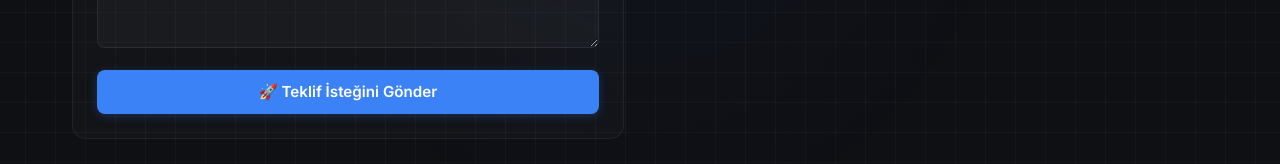
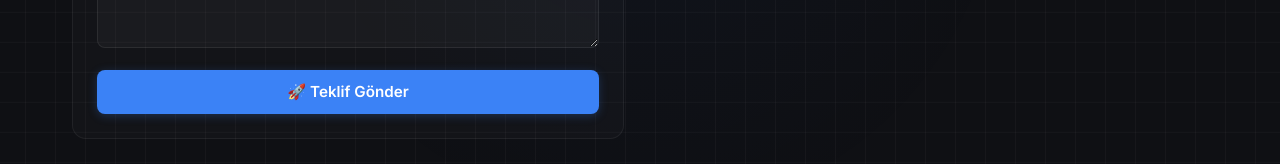
Before and after one commit to RidvanCakar/ridvan-portfolio, a Next.js app: page / in a window 1280 px wide. Shown: the part 1789-1953 px from the top of the page. Built offline with nearby package versions, Linux system fonts and the light colour scheme; no server answers; the database is empty.

Commit message:
geliştirmeler yapıldı

```diff
--- a/src/components/ContactForm.tsx
+++ b/src/components/ContactForm.tsx
@@ -189,7 +189,7 @@ export default function ContactForm() {
           boxShadow: status === 'sending' ? 'none' : '0 2px 10px rgba(59,130,246,0.25)',
         }}
       >
-        {status === 'sending' ? '⏳ Gönderiliyor...' : '🚀 Teklif İsteğini Gönder'}
+        {status === 'sending' ? '⏳ Gönderiliyor...' : '🚀 Teklif  Gönder'}
       </button>
 
       {status === 'error' && (
```
Also changed, not shown: 2 other files (tests, documents, lock files or other folders).
